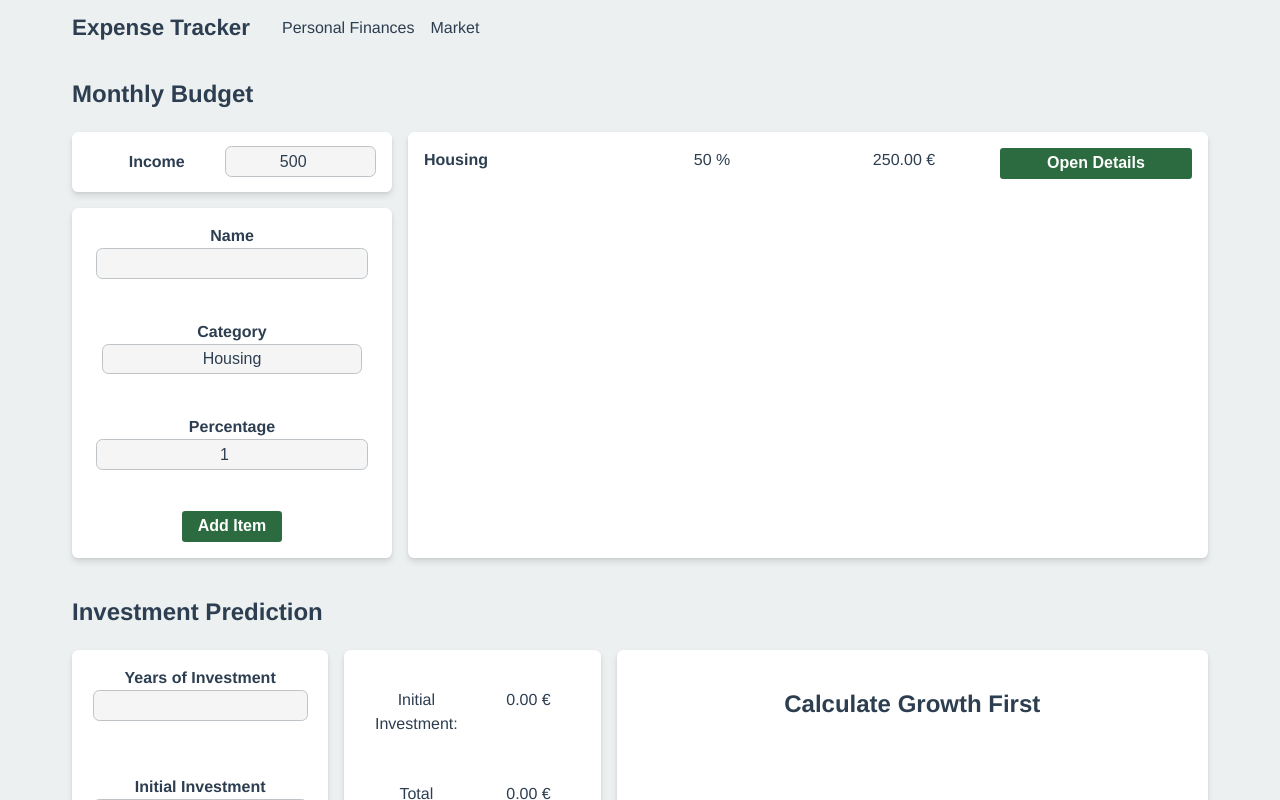
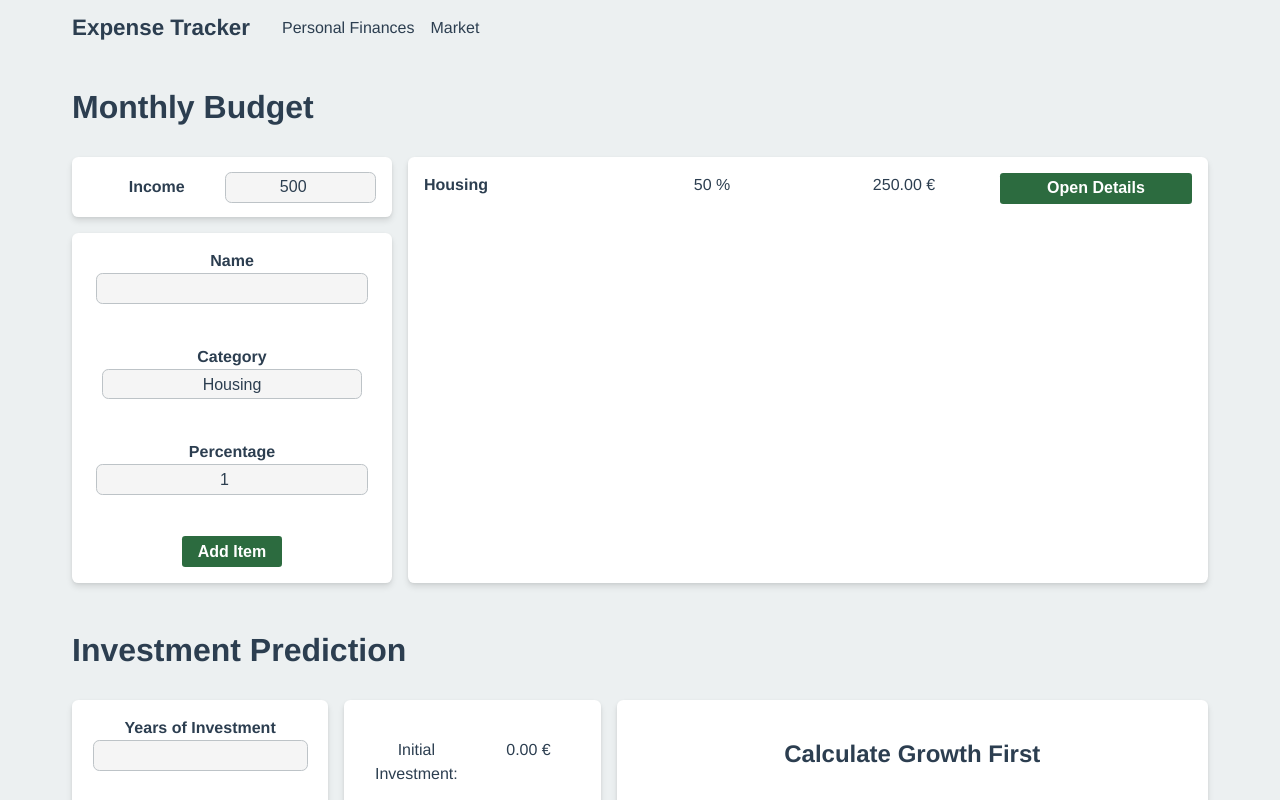
Before and after one commit to andrebarros7201/expense-tracker, a React (Vite) app: page / in a window 1280 px wide. Shown: the top 800 px of the page. Built offline with nearby package versions, Linux system fonts and the light colour scheme.

Commit message:
reduce component title size on smaller screens

```diff
--- a/src/components/budget/Budget.jsx
+++ b/src/components/budget/Budget.jsx
@@ -1,4 +1,4 @@
-import "../../styles/_container.scss";
+import "../../styles/main.scss";
 import styles from "./budget.module.scss";
 import BudgetDistribution from "./components/budgetDistribution/BudgetDistribution.jsx";
 import { createContext, useState } from "react";
@@ -73,7 +73,7 @@ export default function Budget() {
       }}
     >
       <main className={"container"}>
-        <h2>Monthly Budget</h2>
+        <h2 className={"page__title"}>Monthly Budget</h2>
         <div className={styles["budget__container"]}>
           <BudgetDistribution />
           <BudgetIncome />
--- a/src/components/investmentPrediction/InvestmentPrediction.jsx
+++ b/src/components/investmentPrediction/InvestmentPrediction.jsx
@@ -61,7 +61,7 @@ export default function InvestmentPrediction() {
       value={{ investment, setInvestment, handleCalculateGrowth }}
     >
       <main className={"container"}>
-        <h2>Investment Prediction</h2>
+        <h2 className={"page__title"}>Investment Prediction</h2>
         <section className={styles["prediction__container"]}>
           <InvestmentPredictionForm />
           <InvestmentPredictionResults />
--- a/src/styles/_pages.scss
+++ b/src/styles/_pages.scss
@@ -1,4 +1,5 @@
-@import "./animations";
+@use "animations";
+@use "mixins";
 
 .page {
   display: flex;
@@ -12,4 +13,8 @@
 
 .page__title {
   font-size: 2rem;
+
+  @include mixins.respond-to(md) {
+    font-size: 1.3rem;
+  }
 }
```
